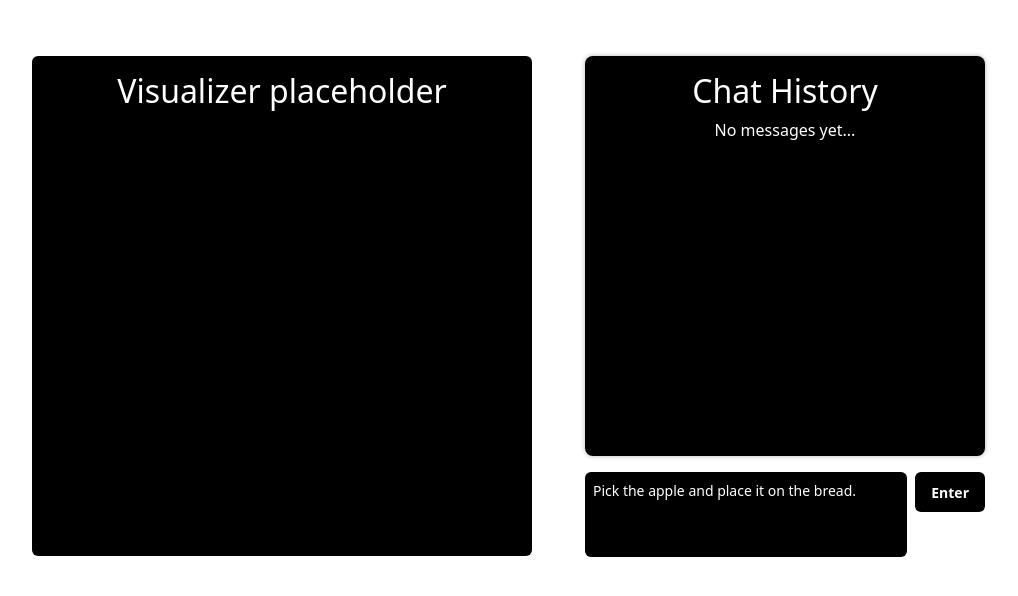
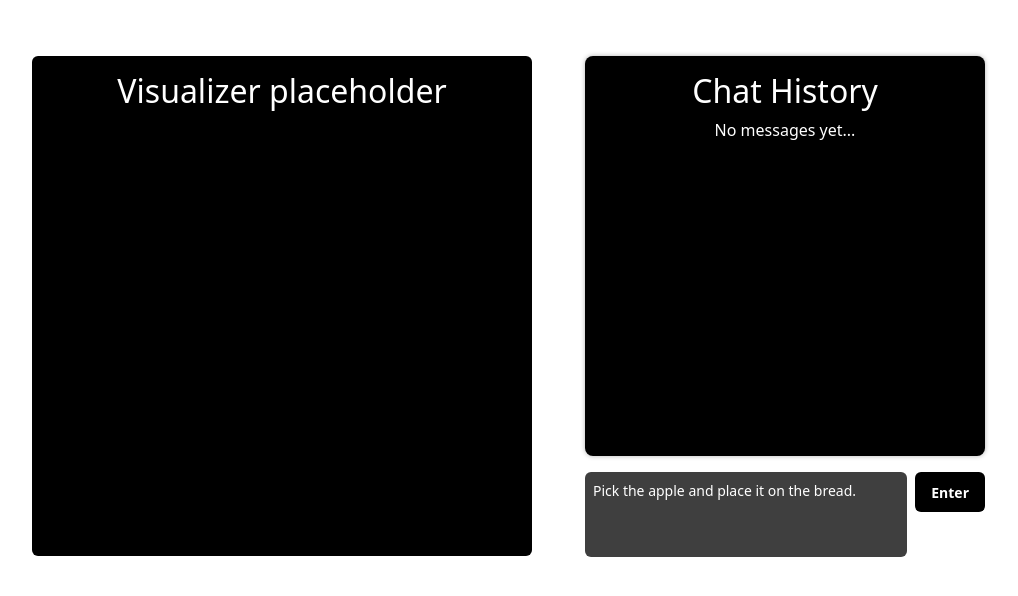
Before and after one commit to CS571-SU25/p13, a React app: page /#/ in a window 1280 px wide. Shown: the top 596 px of the page, without its empty margins (146-1164 px from the left). Built offline with nearby package versions, Linux system fonts and the light colour scheme; the HTML template or start-up script is replaced by a standard one.

Commit message:
Changed background color of text input box to make it clear that users can write in it.

```diff
--- a/src/components/LLMChat.jsx
+++ b/src/components/LLMChat.jsx
@@ -92,7 +92,7 @@ const LLMChatComponent = () => {
               fontSize: '0.875rem',
               borderRadius: '0.375rem',
               resize: 'none',
-              backgroundColor: 'black',
+              backgroundColor: '#3f3f3f',
               color: 'white',
               height: '85px',
               border: 'none',
```
